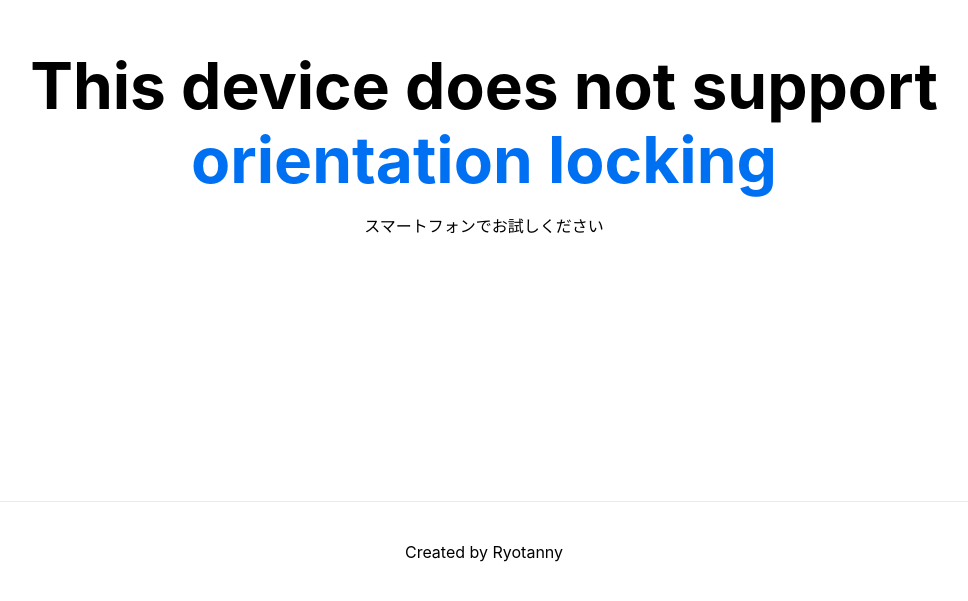
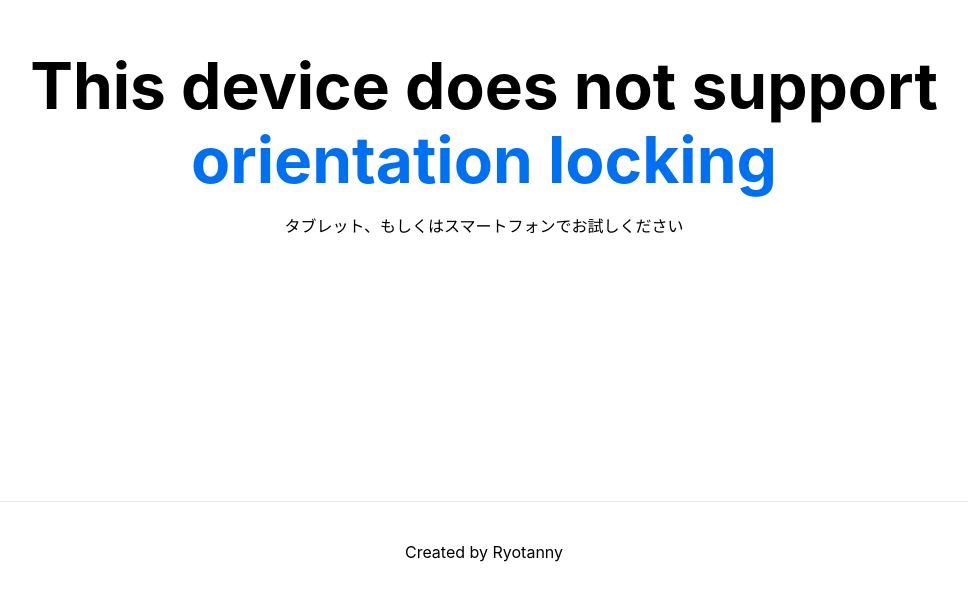
Before and after one commit to ryota0222/sample-orientation-lock, a Next.js app: page / in a window 1280 px wide. Shown: the part 199-800 px from the top of the page, without its empty margins (156-1124 px from the left). Built offline with nearby package versions, Linux system fonts and the light colour scheme.

Commit message:
1 file modified

```diff
--- a/pages/index.js
+++ b/pages/index.js
@@ -19,6 +19,7 @@ export default function Home() {
           await document.documentElement.requestFullscreen();
         } catch (err) {
           console.log(err);
+          setOrientation(undefined);
           return;
         }
       }
@@ -73,7 +74,9 @@ export default function Home() {
             )}
           </h1>
         )}
-        {orientation === undefined && <p>スマートフォンでお試しください</p>}
+        {orientation === undefined && (
+          <p>タブレット、もしくはスマートフォンでお試しください</p>
+        )}
         {orientation && (
           <button onClick={toggle} className={styles.toggleButton}>
             Change to landscape orientation
```
